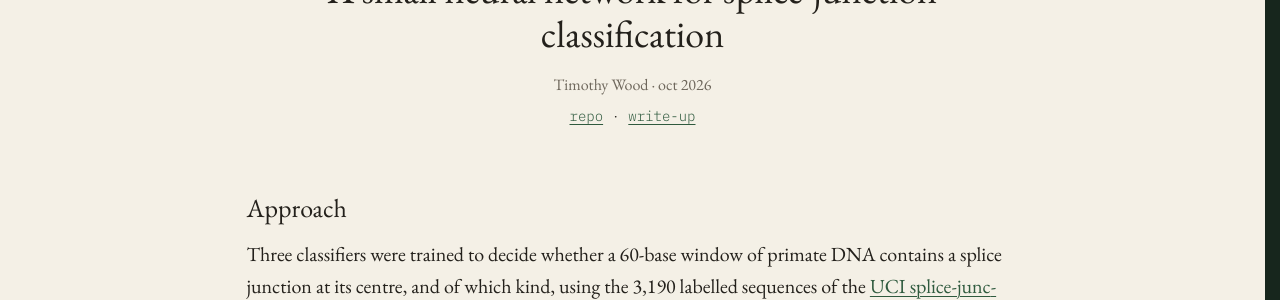
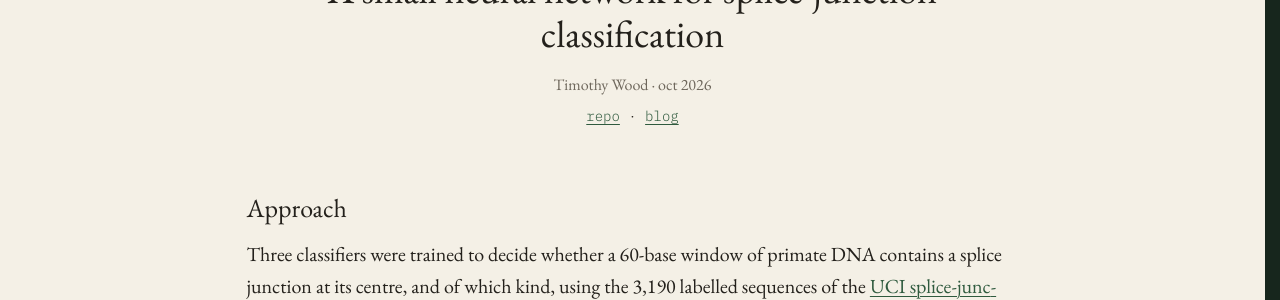
Before and after one commit to timj-wood/timj-wood.github.io, a Jekyll site: the page built from _posts/projects/2026-10-22-splice-site-classifier.md, in a window 1280 px wide. Shown: the part 244-544 px from the top of the page. Built offline with Jekyll 4.4.1, drawn with Linux system fonts in a browser that asks for light colours.

Commit message:
Update 2026-10-22-splice-site-classifier.md

```diff
--- a/_posts/projects/2026-10-22-splice-site-classifier.md
+++ b/_posts/projects/2026-10-22-splice-site-classifier.md
@@ -5,7 +5,7 @@ summary: "Logistic regression, a single sigmoid neuron and a small multilayer pe
 when: oct 2026
 links:
   - { label: repo, url: "https://github.com/timj-wood/splice-site-nn" }
-  - { label: write-up, url: /posts/splice-site-neural-network.html }
+  - { label: blog, url: /posts/splice-site-neural-network.html }
 ---
 
 ## Approach
```
